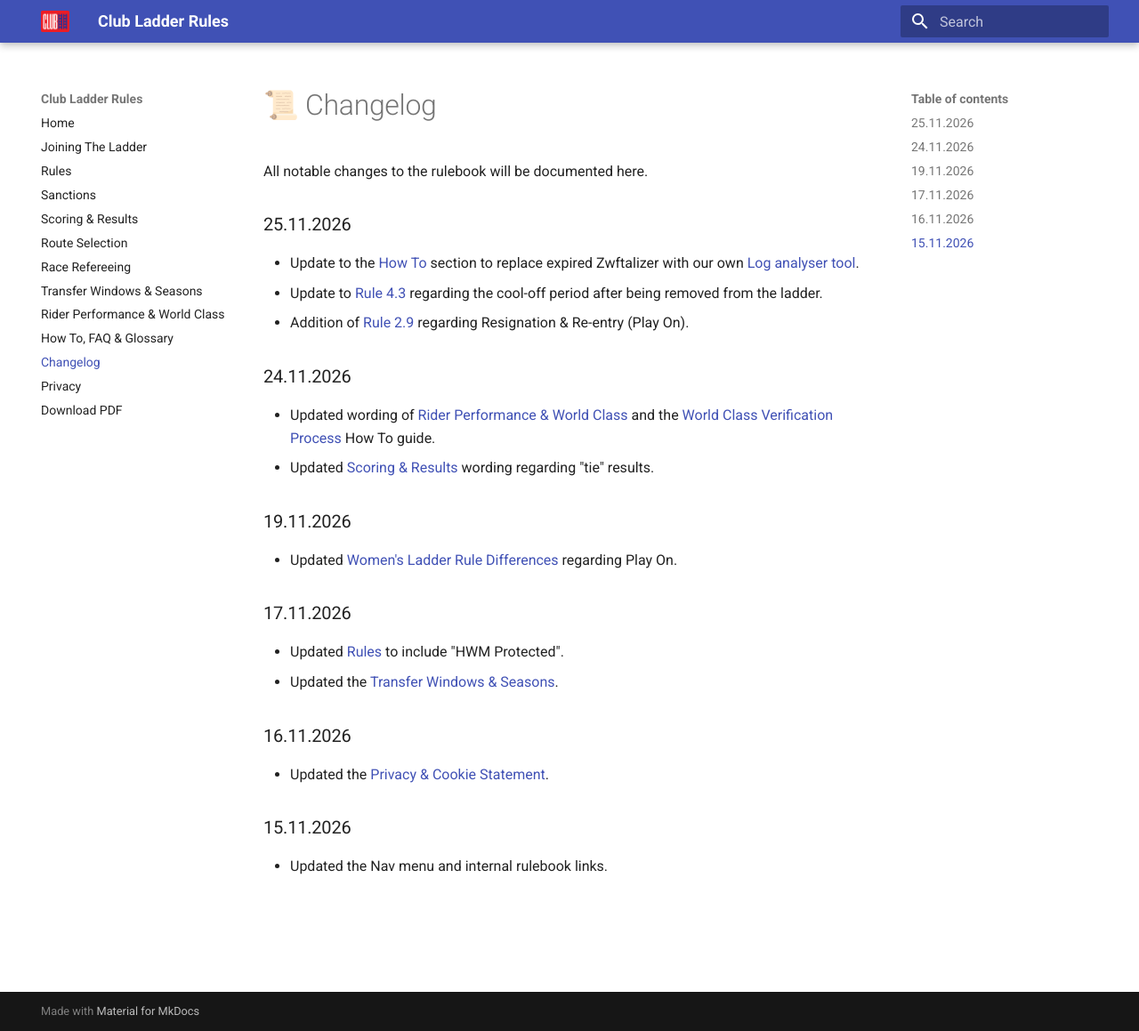
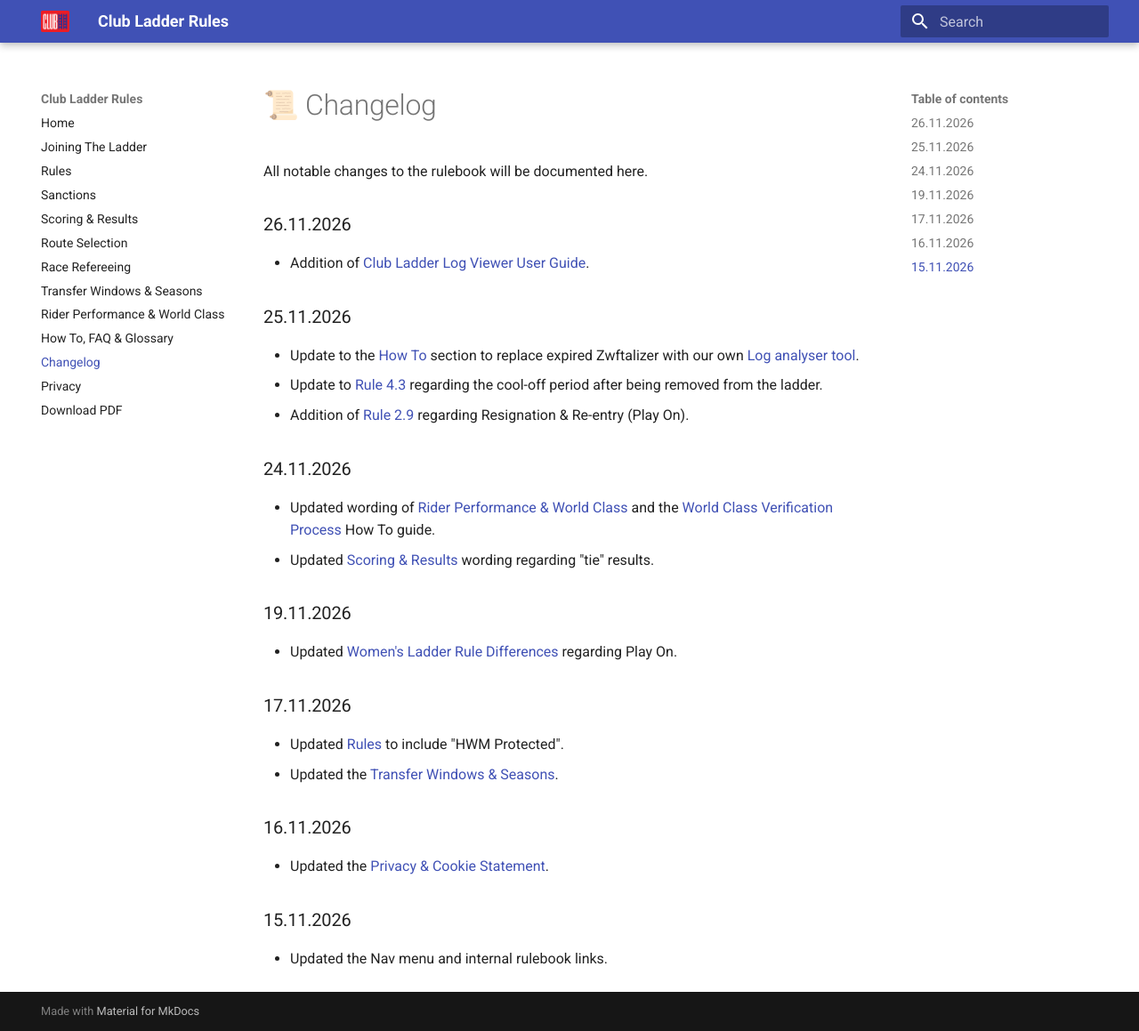
Before and after one commit to gazhay/rules-clubladder, an MkDocs documentation site: the page built from docs/changelog.md, in a window 1280 px wide and 1159 px high. Shown: the whole window at 89% size. Built offline with MkDocs 1.6.1 and Material for MkDocs 9.7.7, drawn with Linux system fonts in a browser that asks for light colours.

Commit message:
Update changelog.md

```diff
--- a/docs/changelog.md
+++ b/docs/changelog.md
@@ -1,6 +1,9 @@
 # 📜 Changelog
 
 All notable changes to the rulebook will be documented here.
+
+### 26.11.2026
+* Addition of [Club Ladder Log Viewer User Guide](https://gazhay.github.io/rules-clubladder/how-to/#club-ladder-log-viewer-user-guide).
 
 ### 25.11.2026
 * Update to the [How To](https://gazhay.github.io/rules-clubladder/how-to/) section to replace expired Zwftalizer with our own [Log analyser tool](https://ladder.cycleracing.club/analysis/log).
```
